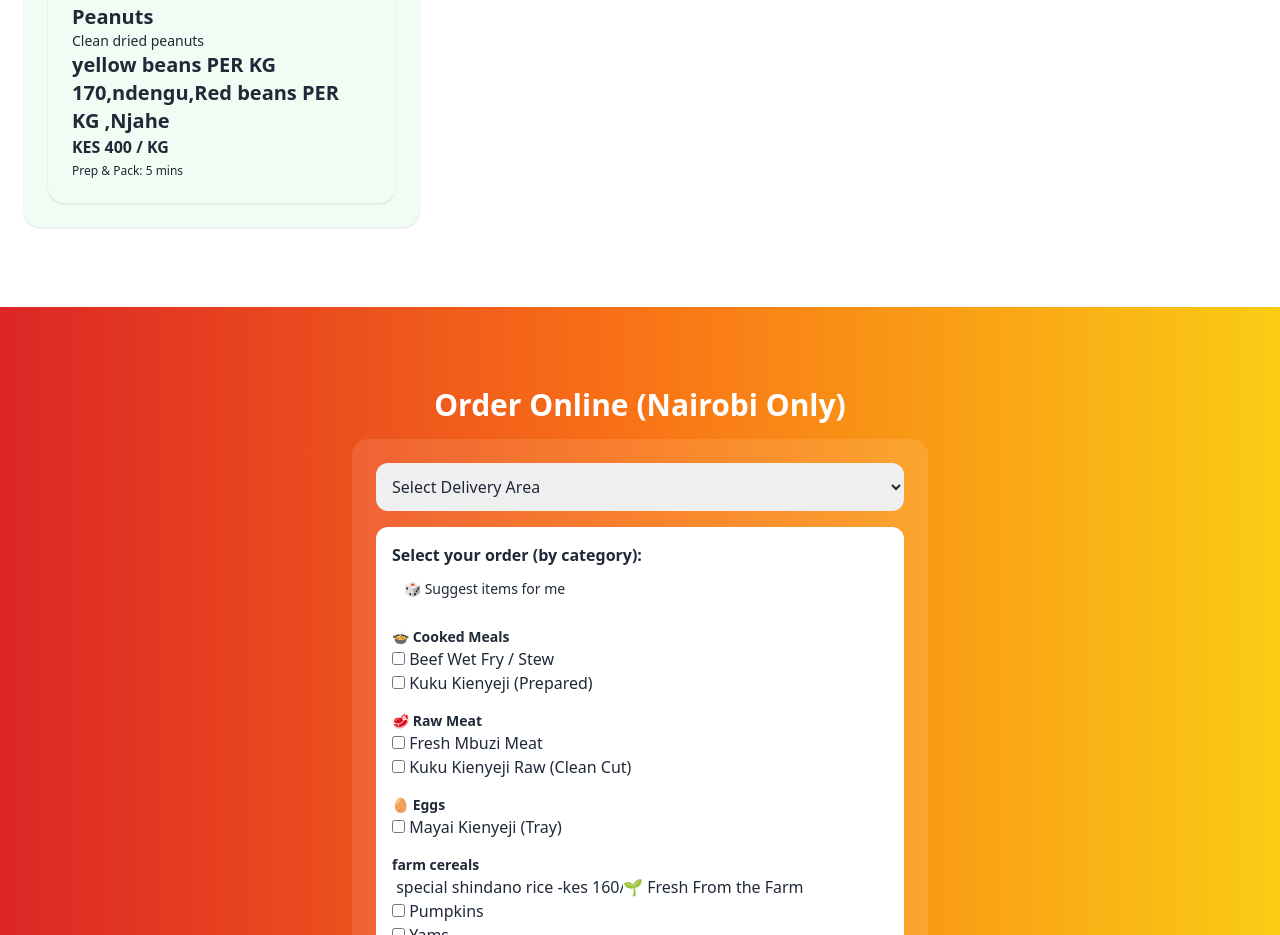
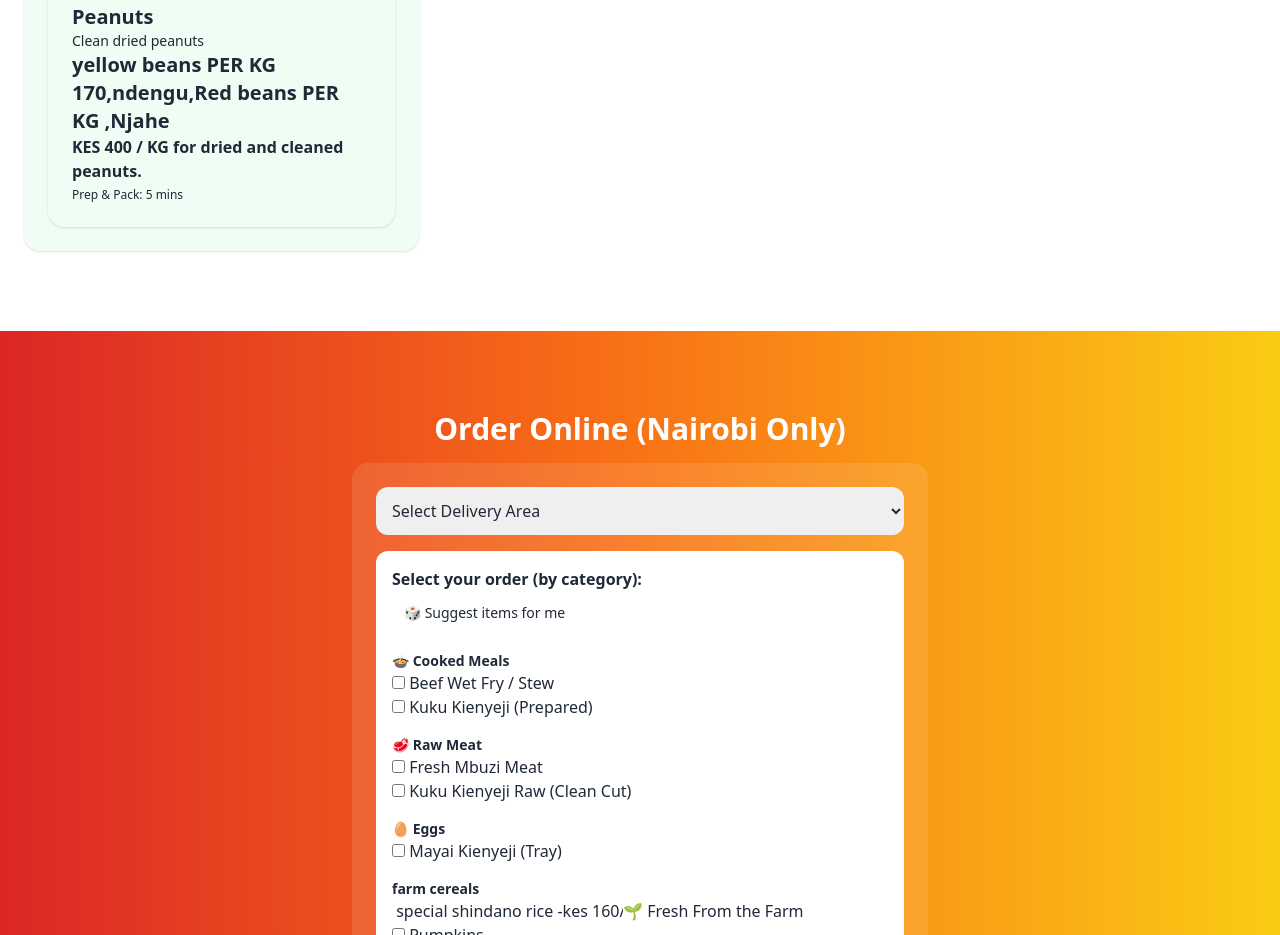
Before and after one commit to alvineomwocha8-bot/www.fastfood.com, a plain HTML site: page index.html in a window 1280 px wide. Shown: the part 4373-5308 px from the top of the page. Drawn offline with nearby package versions, Linux system fonts and the light colour scheme.

Commit message:
Update index.html

```diff
--- a/index.html
+++ b/index.html
@@ -268,7 +268,7 @@
         <h4 class="text-xl font-bold">Peanuts</h4>
         <p class="text-sm">Clean dried peanuts</p>
         <p class="text-xl font-bold"> yellow beans PER KG 170,ndengu,Red beans PER KG ,Njahe
-        <p class="font-semibold">KES 400 / KG</p>
+        <p class="font-semibold">KES 400 / KG for dried and cleaned peanuts.</p>
         <p class="text-xs mt-1">Prep & Pack: 5 mins</p>
       </div>
     </div>
```
